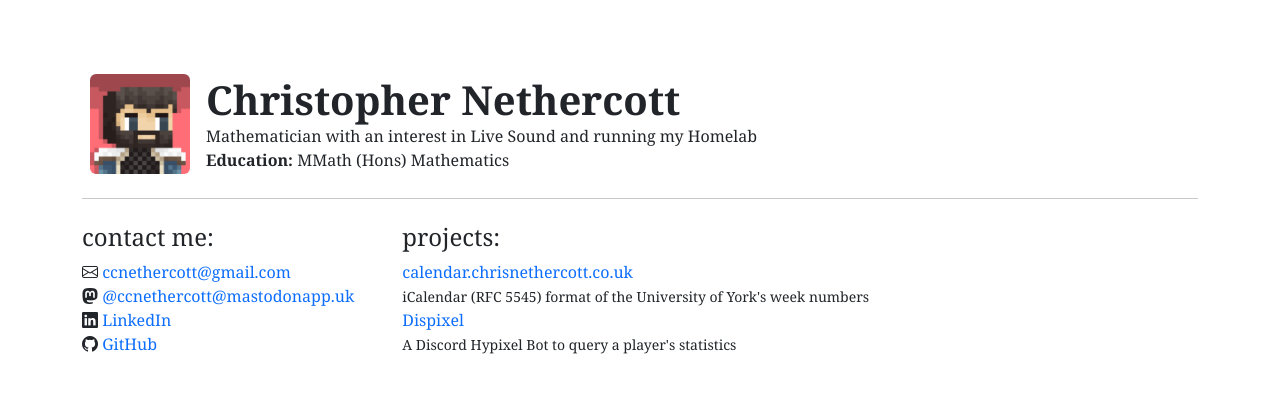
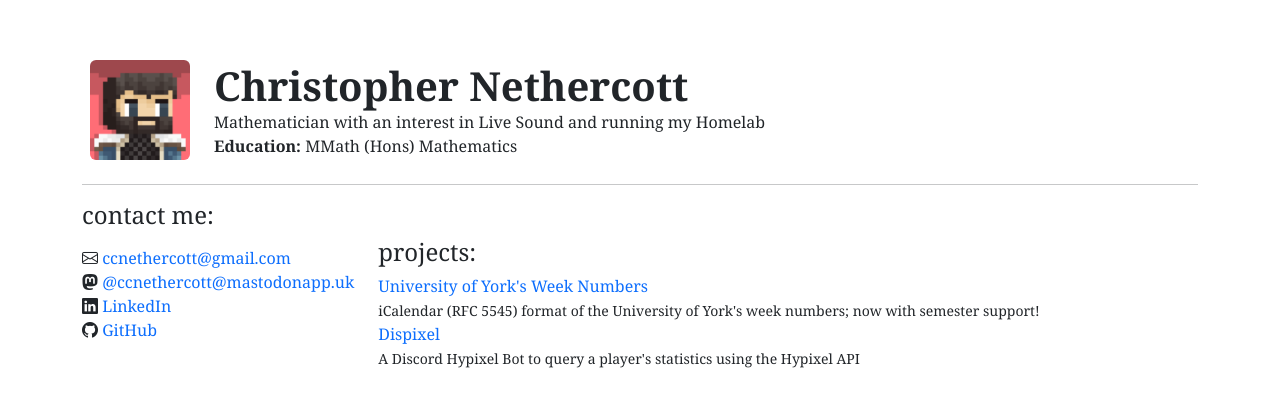
Before and after one commit to chriscn/website, a plain HTML site: page index.html in a window 1280 px wide. Shown: the part 189-596 px from the top of the page. Drawn offline with nearby package versions, Linux system fonts and the light colour scheme.

Commit message:
Update page layout and changed content

```diff
--- a/index.html
+++ b/index.html
@@ -15,7 +15,7 @@
 	<body class="min-vh-100 d-flex align-items-center">
 		<div class="container py-2">
 			<div class="bg px-2 py-2">
-				<div class="row gx-3 align-items-center">
+				<div class="row gx-4 align-items-center">
 					<div class="col-auto">
 						<img src="thorin.png" alt="Christopher's Online Avatar" width="100" height="100" class="rounded-2">
 					</div>
@@ -27,9 +27,9 @@
 				</div>
 			</div>
 			<hr />
-			<div class="row gy-2 gx-5 mt-3">
-				<div class="col col-md-auto">
 					<h2 class="h4 m-0">contact me:</h2>
+			<div class="row gx-4 mt-2">
+				<div class="col-auto col-md-auto">
 					<ul class="mt-2 mb-0 list-unstyled">
 						<li>
 							<i class="bi-envelope"></i>
@@ -53,14 +53,14 @@
 					<h2 class="h4 m-0">projects:</h2>
 					<ul class="mt-2 mb-0 list-unstyled">
 						<li>
-							<a href="https://calendar.chrisnethercott.co.uk">calendar.chrisnethercott.co.uk</a>
+							<a href="https://calendar.chrisnethercott.co.uk">University of York's Week Numbers</a>
 							<br>
-							<span class="small">iCalendar (RFC 5545) format of the University of York's week numbers</span>
+							<span class="small">iCalendar (RFC 5545) format of the University of York's week numbers; now with semester support!</span>
 						</li>
 						<li>
 							<a href="https://github.com/chriscn/Dispixel">Dispixel</a>
 							<br>
-							<span class="small">A Discord Hypixel Bot to query a player's statistics</span>
+							<span class="small">A Discord Hypixel Bot to query a player's statistics using the Hypixel API</span>
 						</li>
 					</ul>
 				</div>
```
